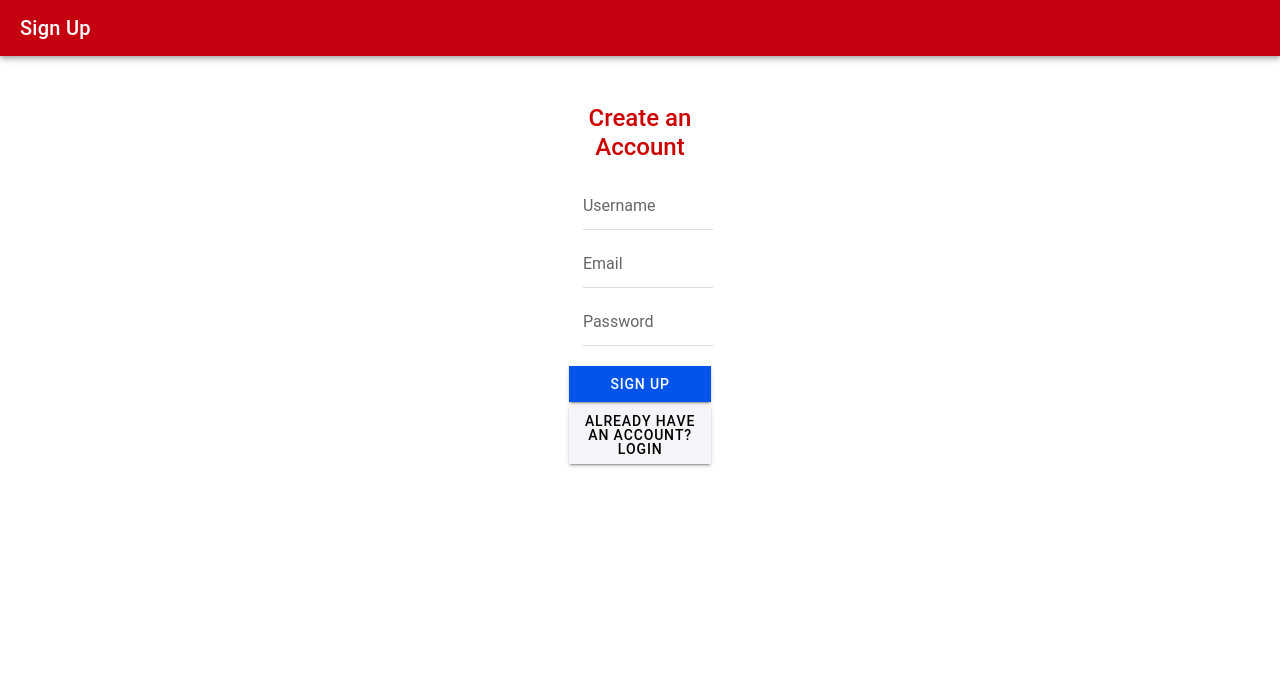
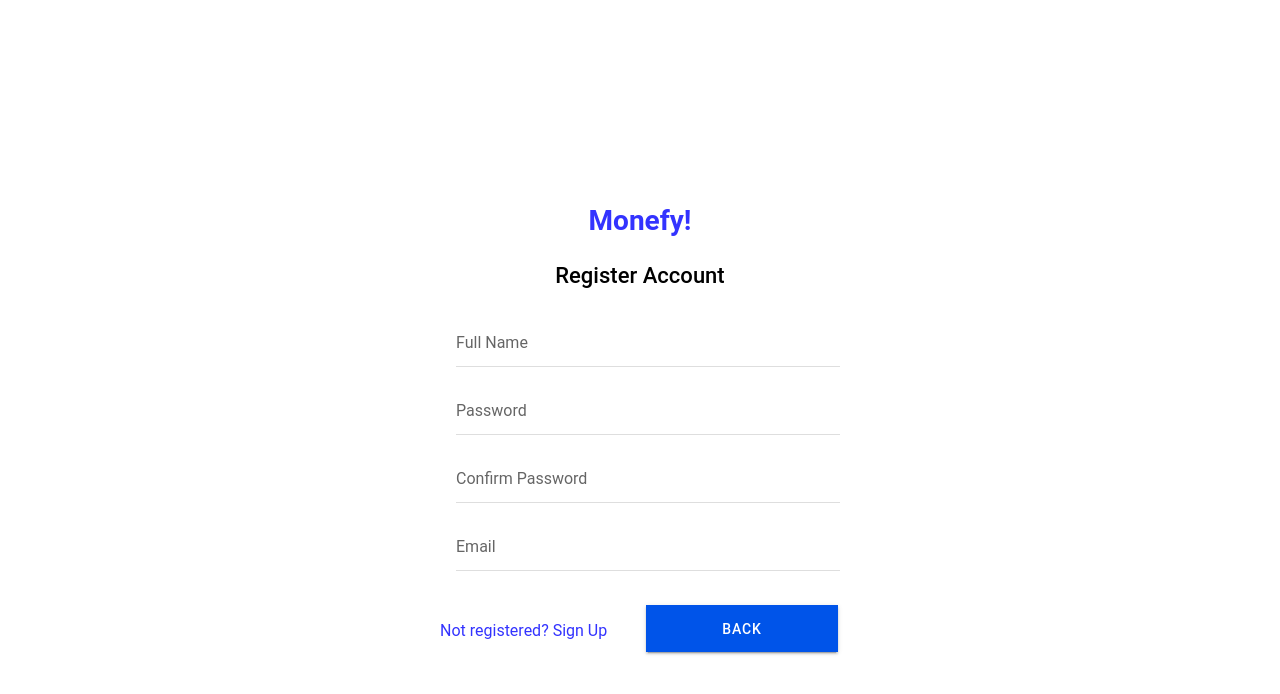
Before and after one commit to micseethoo/newMonefy, a React (Vite) app: page /signup in a window 1280 px wide. Shown: the top 694 px of the page. Built offline with nearby package versions, Linux system fonts and the light colour scheme.

Commit message:
New Login Signup

```diff
--- a/package.json
+++ b/package.json
@@ -29,7 +29,7 @@
     "react-router-dom": "^5.3.4"
   },
   "devDependencies": {
-    "@capacitor/cli": "6.1.2",
+    "@capacitor/cli": "^6.1.2",
     "@testing-library/dom": ">=7.21.4",
     "@testing-library/jest-dom": "^5.16.5",
     "@testing-library/react": "^14.0.0",
--- a/src/pages/Login.tsx
+++ b/src/pages/Login.tsx
@@ -1,5 +1,5 @@
 // src/pages/Home.tsx
-import { IonContent, IonHeader, IonPage, IonTitle, IonToolbar, IonButton, IonInput, IonItem, IonGrid, IonRow, IonCol } from '@ionic/react';
+/*import { IonContent, IonHeader, IonPage, IonTitle, IonToolbar, IonButton, IonInput, IonItem, IonGrid, IonRow, IonCol } from '@ionic/react';
 import React, { useState } from 'react';
 import './css/Login.css'; // Optional CSS for styling
 
@@ -15,7 +15,7 @@ const Home: React.FC = () => {
   return (
     <IonPage>
       <IonHeader>
-        <IonToolbar color="danger"> {/* Set to red */}
+        <IonToolbar color="danger"> {/* Set to red *//*}
           <IonTitle>Login</IonTitle>
         </IonToolbar>
       </IonHeader>
@@ -57,4 +57,56 @@ const Home: React.FC = () => {
   );
 };
 
+export default Home; */
+
+// src/pages/Home.tsx
+import { IonContent, IonPage, IonButton, IonInput, IonItem } from '@ionic/react';
+import React, { useState } from 'react';
+import './css/Login.css'; // Optional CSS for styling
+
+const Home: React.FC = () => {
+  const [email, setEmail] = useState('');
+  const [password, setPassword] = useState('');
+
+  const handleLogin = () => {
+    console.log('Logging in with', email, password);
+  };
+
+  return (
+    <IonPage>
+      <IonContent fullscreen className="login-background">
+        <div className="login-container">
+          <h1 className="app-title">Monefy!</h1>
+          <h3 className="login-heading">Login</h3>
+          <IonItem className="input-item">
+            <IonInput
+              value={email}
+              placeholder="Username"
+              onIonChange={e => setEmail(e.detail.value!)}
+              required
+            />
+          </IonItem>
+          <IonItem className="input-item">
+            <IonInput
+              type="password"
+              value={password}
+              placeholder="Password"
+              onIonChange={e => setPassword(e.detail.value!)}
+              required
+            />
+          </IonItem>
+          <div className="button-container">
+            <IonButton expand="full" onClick={handleLogin} className="login-button">
+              Login
+            </IonButton>
+            <IonButton expand="full" routerLink="/signup" className="signup-button">
+              Sign Up
+            </IonButton>
+          </div>
+        </div>
+      </IonContent>
+    </IonPage>
+  );
+};
+
 export default Home;
--- a/src/pages/Signup.tsx
+++ b/src/pages/Signup.tsx
@@ -1,5 +1,5 @@
 // src/pages/SignUp.tsx
-import { IonContent, IonHeader, IonPage, IonTitle, IonToolbar, IonButton, IonInput, IonItem, IonGrid, IonRow, IonCol } from '@ionic/react';
+/*import { IonContent, IonHeader, IonPage, IonTitle, IonToolbar, IonButton, IonInput, IonItem, IonGrid, IonRow, IonCol } from '@ionic/react';
 import React, { useState } from 'react';
 import './css/Signup.css'; // Optional CSS for styling
 
@@ -16,7 +16,7 @@ const SignUp: React.FC = () => {
   return (
     <IonPage>
       <IonHeader>
-        <IonToolbar color="danger"> {/* Set to red */}
+        <IonToolbar color="danger"> {/* Set to red *//*}
           <IonTitle>Sign Up</IonTitle>
         </IonToolbar>
       </IonHeader>
@@ -66,4 +66,75 @@ const SignUp: React.FC = () => {
   );
 };
 
+export default SignUp; */
+
+// src/pages/SignUp.tsx
+import { IonContent, IonPage, IonButton, IonInput, IonItem } from '@ionic/react';
+import React, { useState } from 'react';
+import './css/Signup.css'; // Optional CSS for styling
+
+const SignUp: React.FC = () => {
+  const [username, setUsername] = useState('');
+  const [email, setEmail] = useState('');
+  const [password, setPassword] = useState('');
+  const [confirmPassword, setConfirmPassword] = useState('');
+
+  const handleSignUp = () => {
+    console.log('Signing up with', username, email, password, confirmPassword);
+  };
+
+  return (
+    <IonPage>
+      <IonContent fullscreen className="signup-background">
+        <div className="signup-container">
+          <h1 className="app-title">Monefy!</h1>
+          <h3 className="signup-heading">Register Account</h3>
+          <IonItem className="input-item">
+            <IonInput
+              value={username}
+              placeholder="Full Name"
+              onIonChange={e => setUsername(e.detail.value!)}
+              required
+            />
+          </IonItem>
+          <IonItem className="input-item">
+            <IonInput
+              type="password"
+              value={password}
+              placeholder="Password"
+              onIonChange={e => setPassword(e.detail.value!)}
+              required
+            />
+          </IonItem>
+          <IonItem className="input-item">
+            <IonInput
+              type="password"
+              value={confirmPassword}
+              placeholder="Confirm Password"
+              onIonChange={e => setConfirmPassword(e.detail.value!)}
+              required
+            />
+          </IonItem>
+          <IonItem className="input-item">
+            <IonInput
+              value={email}
+              placeholder="Email"
+              onIonChange={e => setEmail(e.detail.value!)}
+              required
+            />
+          </IonItem>
+          <div className="button-container">
+            <p className="signup-link">
+              Not registered? <a href="/signup">Sign Up</a>
+            </p>
+            <IonButton expand="full" routerLink="/" className="back-button">
+              Back
+            </IonButton>
+          </div>
+        </div>
+      </IonContent>
+    </IonPage>
+  );
+};
+
 export default SignUp;
--- a/src/pages/css/Login.css
+++ b/src/pages/css/Login.css
@@ -1,6 +1,6 @@
 /* src/pages/Home.css */
-.login-background {
-  background-color: #ffffff; /* White background for the main area */
+/*.login-background {
+  background-color: #ffffff; /* White background for the main area *//*
 }
 
 .login-container {
@@ -16,19 +16,87 @@
   margin-bottom: 20px;
   font-size: 24px;
   text-align: center;
-  color: #c00; /* Dark red color */
+  color: #c00; /* Dark red color *//*
 }
 
 ion-item {
-  margin: 10px 0; /* Space between items */
+  margin: 10px 0; /* Space between items *//*
 }
 
 .login-button {
-  margin-top: 20px; /* Space above the login button */
-  background-color: #c00; /* Red button color */
+  margin-top: 20px; /* Space above the login button *//*
+  background-color: #c00; /* Red button color *//*
+  color: white; /* Button text color *//*
+}
+
+.login-button:hover {
+  background-color: #a00; /* Darker red on hover *//*
+}
+*/
+
+/* src/pages/Home.css */
+.login-background {
+  background-color: #f9f9f9; /* Light grey background for better contrast */
+}
+
+.app-title {
+  text-align: center;
+  font-size: 28px;
+  color: #3333ff; /* Bright blue for the title */
+  margin-top: 60px;
+  font-weight: bold;
+}
+
+.login-container {
+  display: flex;
+  flex-direction: column;
+  align-items: center;
+  justify-content: center;
+  height: 100%;
+  padding: 20px;
+}
+
+.login-heading {
+  margin-bottom: 20px;
+  font-size: 22px;
+  color: #000; /* Black color for heading */
+}
+
+.input-item {
+  margin: 10px 0; /* Space between input items */
+  width: 90%; /* Full width of the container */
+  max-width: 400px;
+}
+
+.button-container {
+  width: 90%;
+  max-width: 400px;
+  display: flex;
+  flex-direction: row;
+  justify-content: space-between;
+  margin-top: 20px;
+}
+
+.login-button, .signup-button {
+  width: 48%;
+  background-color: #3333ff; /* Bright blue button color */
   color: white; /* Button text color */
 }
 
-.login-button:hover {
-  background-color: #a00; /* Darker red on hover */
+.login-button:hover, .signup-button:hover {
+  background-color: #2a2aff; /* Darker blue on hover */
 }
+.signup-link {
+  margin-top: 20px;
+  text-align: center;
+  color: #3333ff; /* Bright blue color for visibility */
+}
+
+.signup-link a {
+  text-decoration: none;
+  color: #3333ff; /* Match the color of the title or the button */
+}
+
+.signup-link a:hover {
+  text-decoration: underline;
+}
--- a/src/pages/css/Signup.css
+++ b/src/pages/css/Signup.css
@@ -1,6 +1,6 @@
 /* src/pages/SignUp.css */
-.signup-background {
-  background-color: #ffffff; /* White background for the main area */
+/*.signup-background {
+  background-color: #ffffff; /* White background for the main area *//*
 }
 
 .signup-container {
@@ -16,25 +16,80 @@
   margin-bottom: 20px;
   font-size: 24px;
   text-align: center;
-  color: #c00; /* Dark red color */
+  color: #c00; /* Dark red color *//*
 }
 
 ion-item {
-  margin: 10px 0; /* Space between items */
+  margin: 10px 0; /* Space between items *//*
 }
 
 .signup-button {
-  margin-top: 20px; /* Space above the signup button */
-  background-color: #c00; /* Red button color */
+  margin-top: 20px; /* Space above the signup button *//*
+  background-color: #c00; /* Red button color *//*
+  color: white; /* Button text color *//*
+}
+
+.signup-button:hover {
+  background-color: #a00; /* Darker red on hover *//*
+}
+
+.signup-background {
+  background-color: #ffffff; /* White background *//*
+  --ion-color-background: #ffffff; /* Ionic specific for consistency *//*
+  color: #000; /* Text color *//*
+}
+
+*/
+
+/* src/pages/SignUp.css */
+.signup-background {
+  background-color: #f9f9f9; /* Light grey background for better contrast */
+}
+
+.app-title {
+  text-align: center;
+  font-size: 28px;
+  color: #3333ff; /* Bright blue for the title */
+  margin-top: 60px;
+  font-weight: bold;
+}
+
+.signup-container {
+  display: flex;
+  flex-direction: column;
+  align-items: center;
+  justify-content: center;
+  height: 100%;
+  padding: 20px;
+}
+
+.signup-heading {
+  margin-bottom: 20px;
+  font-size: 22px;
+  color: #000; /* Black color for heading */
+}
+
+.input-item {
+  margin: 10px 0; /* Space between input items */
+  width: 90%; /* Full width of the container */
+  max-width: 400px;
+}
+
+.button-container {
+  width: 90%;
+  max-width: 400px;
+  display: flex;
+  flex-direction: row;
+  justify-content: space-between;
+  margin-top: 20px;
+}
+
+.signup-button, .back-button {
+  width: 48%;
+  background-color: #3333ff; /* Bright blue button color */
   color: white; /* Button text color */
 }
 
-.signup-button:hover {
-  background-color: #a00; /* Darker red on hover */
+.signup-button:hover, .back-button:hover {
+  background-color: #2a2aff; /* Darker blue on hover */
 }
-
-.signup-background {
-  background-color: #ffffff; /* White background */
-  --ion-color-background: #ffffff; /* Ionic specific for consistency */
-  color: #000; /* Text color */
-}
```
Also changed, not shown: 1 other file (tests, documents, lock files or other folders).
